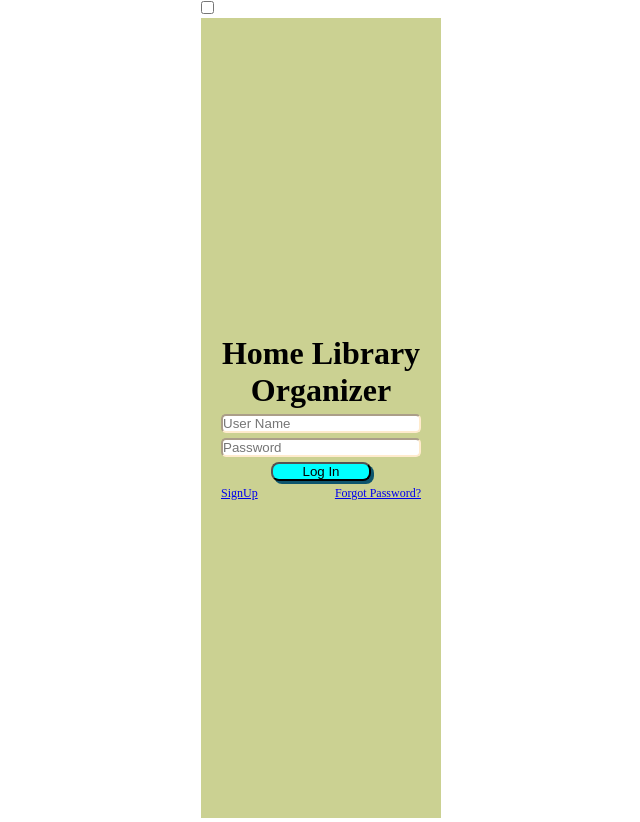
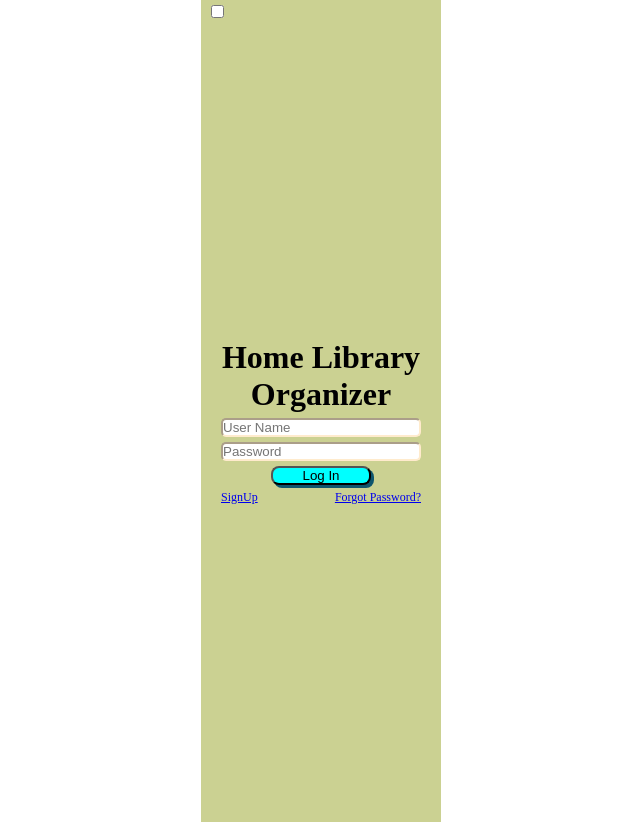
Before and after one commit to tbiliso/Home-Library-Organizer, a React (Vite) app: page / in a window 1280 px wide. Shown: the whole page, without its empty margins (319-959 px from the left). Built offline with nearby package versions, Linux system fonts and the light colour scheme; a web font is replaced by a local one.

Commit message:
fix: toggle stiles and title

```diff
--- a/src/App.css
+++ b/src/App.css
@@ -0,0 +1,4 @@
+.fontToggle{
+  margin-left: 10px;
+  margin-top: 5px;
+}
--- a/src/App.jsx
+++ b/src/App.jsx
@@ -1,12 +1,13 @@
 import { useState } from 'react';
 import LogIn from './pages/Login.jsx'
+import './App.css'
 function App() {
 
   const [font, setFont] = useState('HarryPotter')
 
   return (
-    <div style={{fontFamily:font}}>
-      <input type="checkbox"  className='fontToggle' onChange={(e)=>setFont(e.target.checked ? "HarryPotter":"Arial")}/>
+    <div style={{fontFamily:font, backgroundColor: 'rgb(203, 209, 146)'} }>
+      <input type="checkbox" title='Change Font'  className='fontToggle' onChange={(e)=>setFont(e.target.checked ? "HarryPotter":"Arial")}/>
       <LogIn />
     </div>
   );
--- a/src/main.jsx
+++ b/src/main.jsx
@@ -2,7 +2,7 @@ import { StrictMode } from 'react'
 import { createRoot } from 'react-dom/client'
 import './index.css'
 import App from './App.jsx'
-import LogIn from './pages/Login.jsx'
+
 
 createRoot(document.getElementById('root')).render(
   <StrictMode>
```
Also changed, not shown: src/index.css (line endings or trailing spaces).
